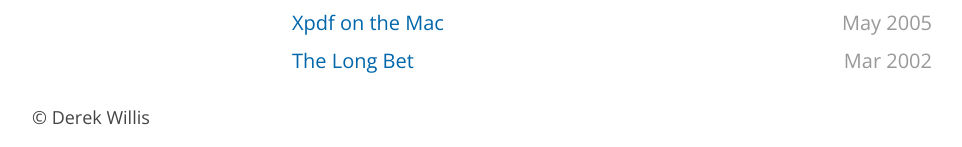
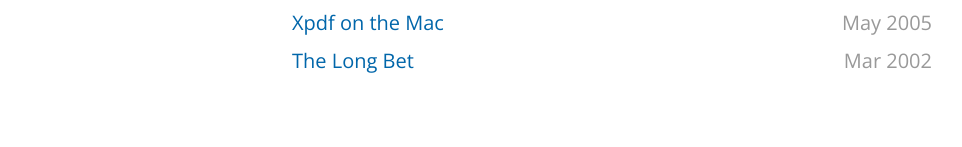
Before and after one commit to dwillis/dwillis.github.com, a Jekyll site: the page built from index.html, in a window 1280 px wide and 900 px high, scrolled down 1889 px. Shown: the part 750-897 px from the top of the window, without its empty margins (128-1090 px from the left). Built offline with Jekyll 4.4.1, drawn with Linux system fonts in a browser that asks for light colours; some web fonts are replaced.

Commit message:
formatting

```diff
--- a/_layouts/default.html
+++ b/_layouts/default.html
@@ -94,7 +94,6 @@
 
       {{ content }}
 
-      © Derek Willis
     </div>
   </body>
 </html>
--- a/_layouts/post.html
+++ b/_layouts/post.html
@@ -26,5 +26,7 @@
     <p id='follow'>
       You should follow me on Twitter <a href="http://twitter.com/derekwillis" target="_blank" onClick="_gaq.push(['_trackEvent', 'Post', 'Click', 'Twitter']);">here </a>.
     </p>
+
+    <p>© Derek Willis</p>
   </footer>
 </article>
```
